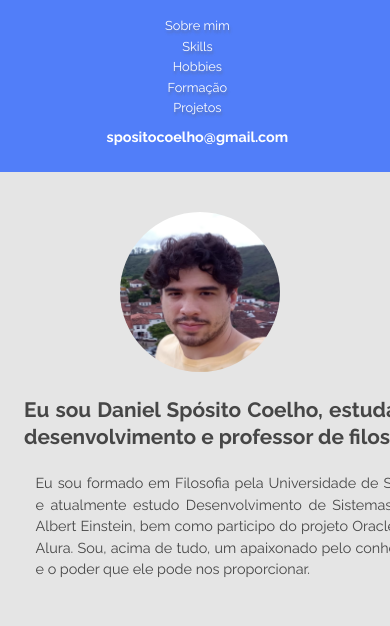
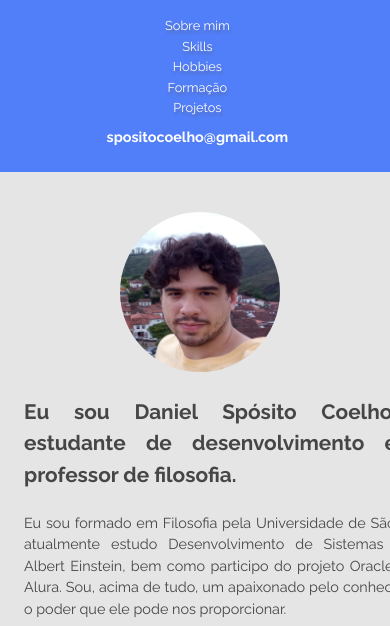
Before and after one commit to danielspositocoelho/Portfolio, a plain HTML site: page index.html in a window 390 px wide. Shown: the part 55-681 px from the top of the page. Drawn offline with Linux system fonts and the light colour scheme.

Commit message:
ajuste responsividade1

```diff
--- a/assets/css/headerDescricao/headerDescricao.css
+++ b/assets/css/headerDescricao/headerDescricao.css
@@ -28,14 +28,14 @@
     #headerDescricao__saudacao{
         font-weight: bold;
         font-size: 1.3em;
+        width:85%;
         margin-bottom: 0.5em;
-        line-height: 1.3em;
         padding:0;
     }
     .headerDescricao__texto p{
         line-height: 1.5em;
         font-size: 0.9em;
         text-align: justify;
-        padding: 0.8em;
+        padding: 0.8em 0.8em 0.8em 0;
     }
 }
```
